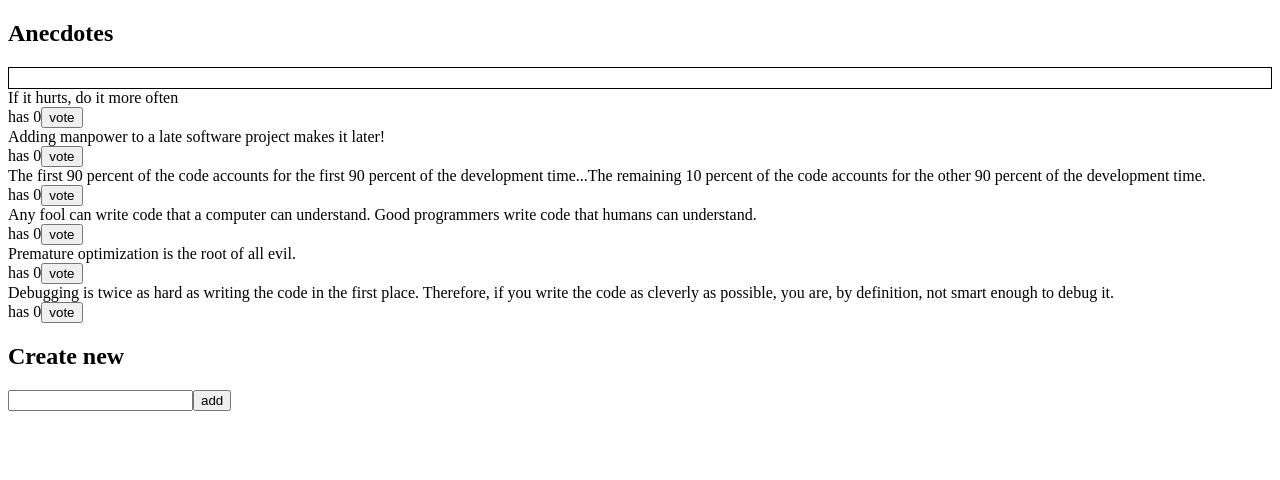
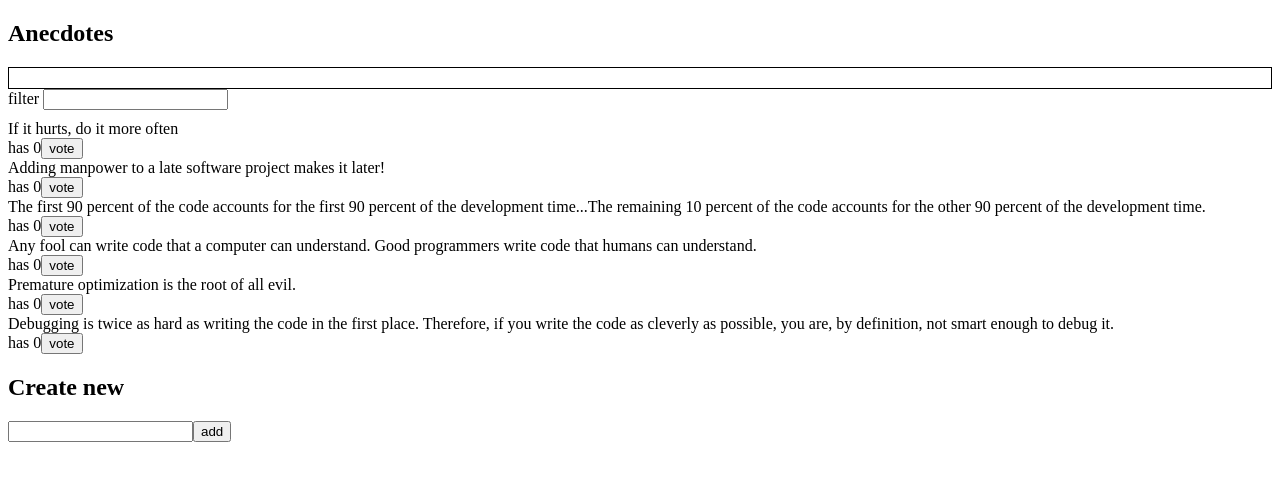
Before and after one commit to Kargamborgh/fullstackmooc, a React (Create React App) app in the folder redux-anecdotes/: page / in a window 1280 px wide. Shown: the top 480 px of the page. Built offline with nearby package versions, Linux system fonts and the light colour scheme.

Commit message:
6.12* tehty

```diff
--- a/redux-anecdotes/src/App.js
+++ b/redux-anecdotes/src/App.js
@@ -2,6 +2,7 @@ import React from 'react'
 import AnecdoteList from './components/AnecdoteList'
 import AnecdoteForm from './components/AnecdoteForm'
 import Notification from './components/Notification'
+import Filter from './components/Filter'
 
 const App = () => {
 
@@ -9,6 +10,7 @@ const App = () => {
     <div>
       <h2>Anecdotes</h2>
       <Notification />
+      <Filter />
       <AnecdoteList />
       <AnecdoteForm />
     </div>
--- a/redux-anecdotes/src/components/AnecdoteList.js
+++ b/redux-anecdotes/src/components/AnecdoteList.js
@@ -21,7 +21,15 @@ const AnecdoteList = ({ anecdote, voteOnClick, notificationOnClick }) => {
 
 const Anecdotes = () => {
     const dispatch = useDispatch()
-    const anecdotes = useSelector(state => state.anecdotes)
+
+    const anecdotes = useSelector(state => {
+        if (state.filter === '') {
+            return state.anecdotes
+        }
+        return state.anecdotes
+        .filter(anecdote =>
+            anecdote.content.toLowerCase().includes(state.filter))
+    })
 
     const sortedAnecdotes =
     anecdotes
--- /dev/null
+++ b/redux-anecdotes/src/components/Filter.js
@@ -0,0 +1,23 @@
+import React from 'react'
+import { useDispatch } from 'react-redux'
+import { filterChange } from '../reducers/filterReducer'
+
+const Filter = () => {
+    const dispatch = useDispatch()
+
+  const handleChange = (event) => {
+    dispatch(filterChange(event.target.value))
+  }
+
+  const style = {
+    marginBottom: 10
+  }
+
+  return (
+    <div style={style}>
+      filter <input onChange={handleChange} />
+    </div>
+  )
+}
+
+export default Filter
--- /dev/null
+++ b/redux-anecdotes/src/reducers/filterReducer.js
@@ -0,0 +1,18 @@
+const filterReducer = (state = '', action) => {
+    switch(action.type) {
+        case 'FILTER':
+            state = action.data.filter
+            return state
+        default:
+            return state
+    }
+}
+
+export const filterChange = filter => {
+    return {
+        type: 'FILTER',
+        data: { filter }
+    }
+}
+
+export default filterReducer
--- a/redux-anecdotes/src/store.js
+++ b/redux-anecdotes/src/store.js
@@ -3,10 +3,12 @@ import { composeWithDevTools } from 'redux-devtools-extension'
 
 import anecdoteReducer from './reducers/anecdoteReducer'
 import notificationReducer from './reducers/notificationReducer'
+import filterReducer from './reducers/filterReducer'
 
 const reducer = combineReducers({
     anecdotes: anecdoteReducer,
-    notification: notificationReducer
+    notification: notificationReducer,
+    filter: filterReducer
     }
 )
 
```
